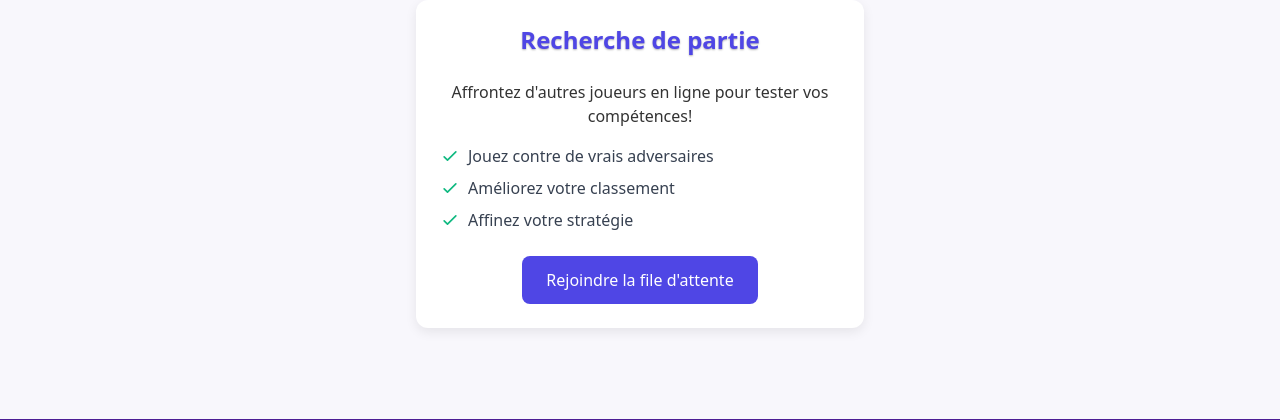
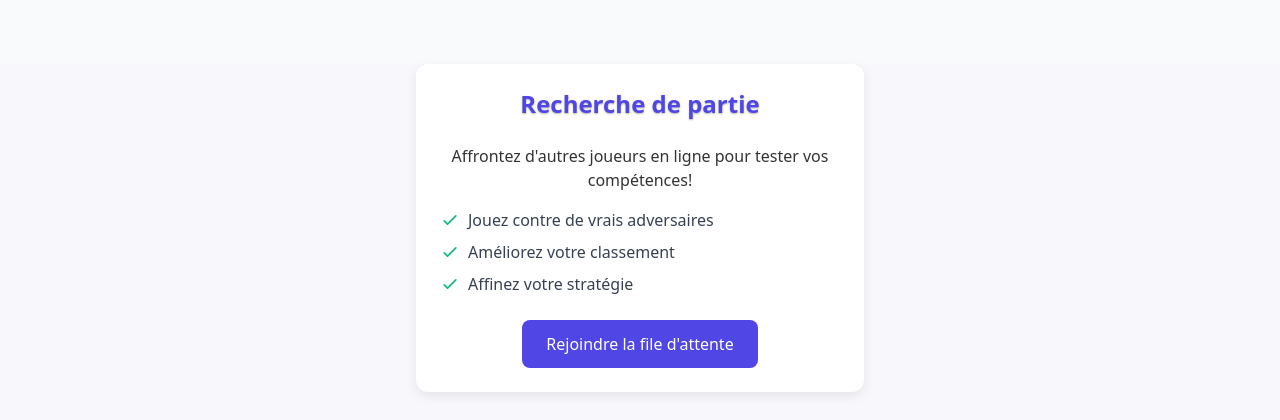
Before and after one commit to MentalOfCrow/Projet-UI-Developement, a PHP site: page /game/matchmaking.php in a window 1280 px wide. Shown: the part 64-484 px from the top of the page. Run offline with PHP 8.4, Linux system fonts and the light colour scheme; the visitor is signed in with stand-in values (Sample User, id 1).

Commit message:
Update matchmaking.php

```diff
--- a/public/game/matchmaking.php
+++ b/public/game/matchmaking.php
@@ -11,6 +11,9 @@ if (!Session::isLoggedIn()) {
 $pageTitle = "Recherche de partie - " . APP_NAME;
 include __DIR__ . '/../../backend/includes/header.php';
 ?>
+
+<!-- Espace blanc en haut de la page -->
+<div class="h-16 bg-gray-50"></div>
 
 <div class="container mx-auto px-4 py-8">
     <div class="max-w-md mx-auto bg-white rounded-lg shadow-md p-6">
```
